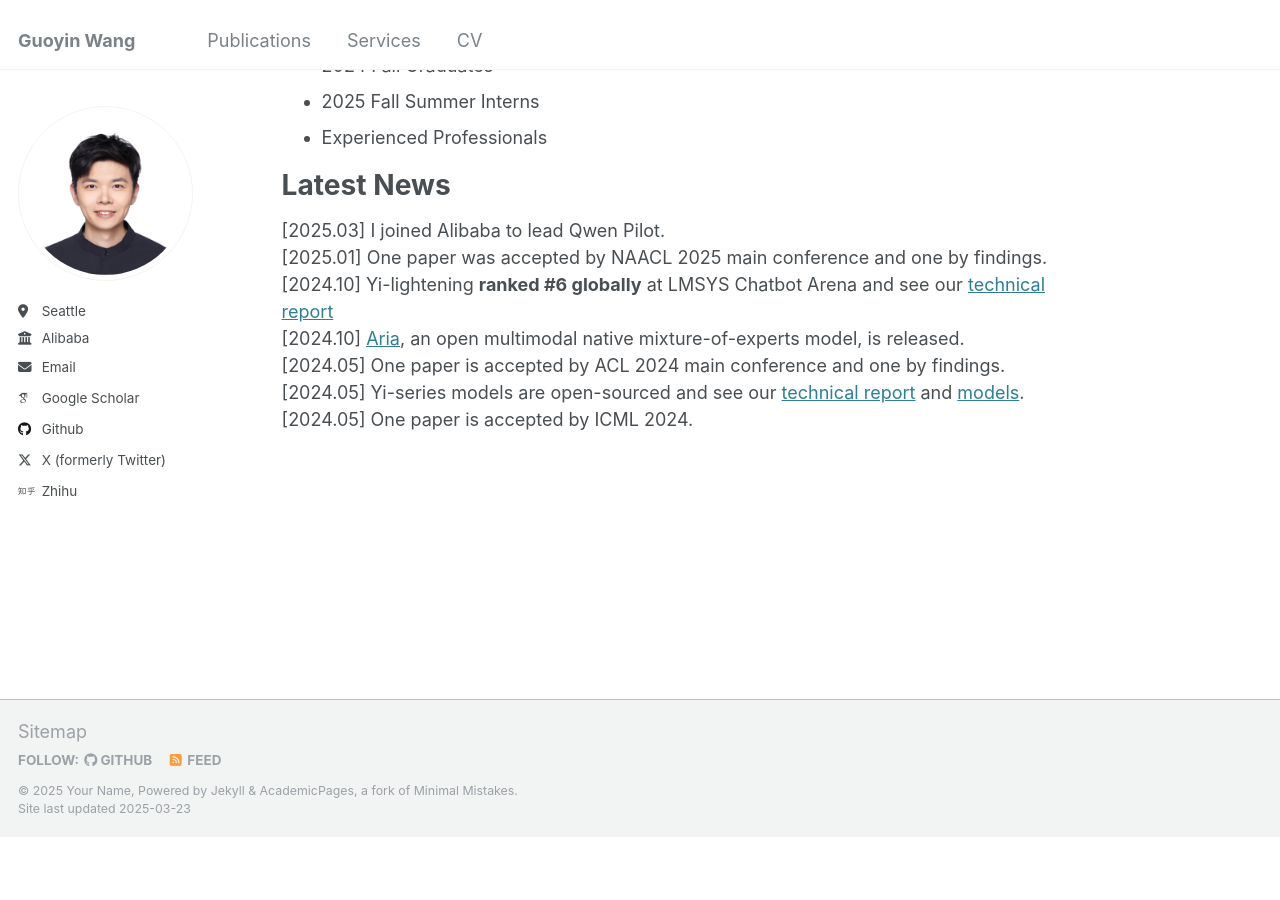
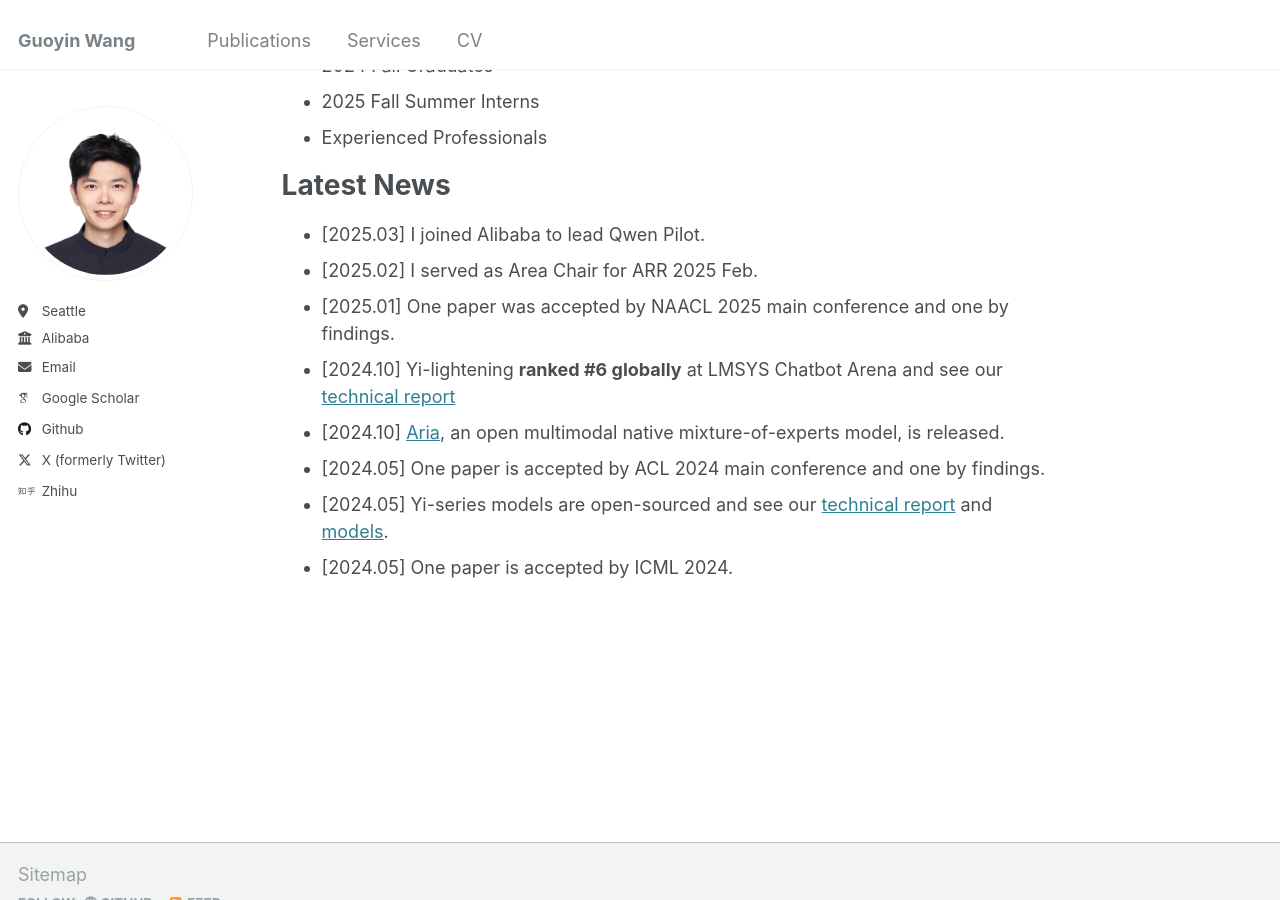
Before and after one commit to huxueyu/guoyin.wang, a Jekyll site: the page built from _pages/about.md, in a window 1280 px wide and 900 px high, scrolled down 443 px. Built offline with Jekyll 4.4.1, drawn with Linux system fonts in a browser that asks for light colours; some web fonts are replaced; before the commit the page ends 1280 px from its top, so only the background shows below that.

Commit message:
Update about.md

```diff
--- a/_pages/about.md
+++ b/_pages/about.md
@@ -21,10 +21,11 @@ Open Positions:
 
 Latest News
 ======
-[2025.03] I joined Alibaba to lead Qwen Pilot.
-[2025.01] One paper was accepted by NAACL 2025 main conference and one by findings.
-[2024.10] Yi-lightening **ranked #6 globally** at LMSYS Chatbot Arena and see our [technical report](https://arxiv.org/abs/2412.01253)
-[2024.10] [Aria](https://arxiv.org/abs/2410.05993), an open multimodal native mixture-of-experts model, is released.
-[2024.05] One paper is accepted by ACL 2024 main conference and one by findings.
-[2024.05] Yi-series models are open-sourced and see our [technical report](https://arxiv.org/abs/2403.04652) and [models](https://huggingface.co/01-ai).
-[2024.05] One paper is accepted by ICML 2024.
+- [2025.03] I joined Alibaba to lead Qwen Pilot.
+- [2025.02] I served as Area Chair for ARR 2025 Feb.
+- [2025.01] One paper was accepted by NAACL 2025 main conference and one by findings.
+- [2024.10] Yi-lightening **ranked #6 globally** at LMSYS Chatbot Arena and see our [technical report](https://arxiv.org/abs/2412.01253)
+- [2024.10] [Aria](https://arxiv.org/abs/2410.05993), an open multimodal native mixture-of-experts model, is released.
+- [2024.05] One paper is accepted by ACL 2024 main conference and one by findings.
+- [2024.05] Yi-series models are open-sourced and see our [technical report](https://arxiv.org/abs/2403.04652) and [models](https://huggingface.co/01-ai).
+- [2024.05] One paper is accepted by ICML 2024.
```
